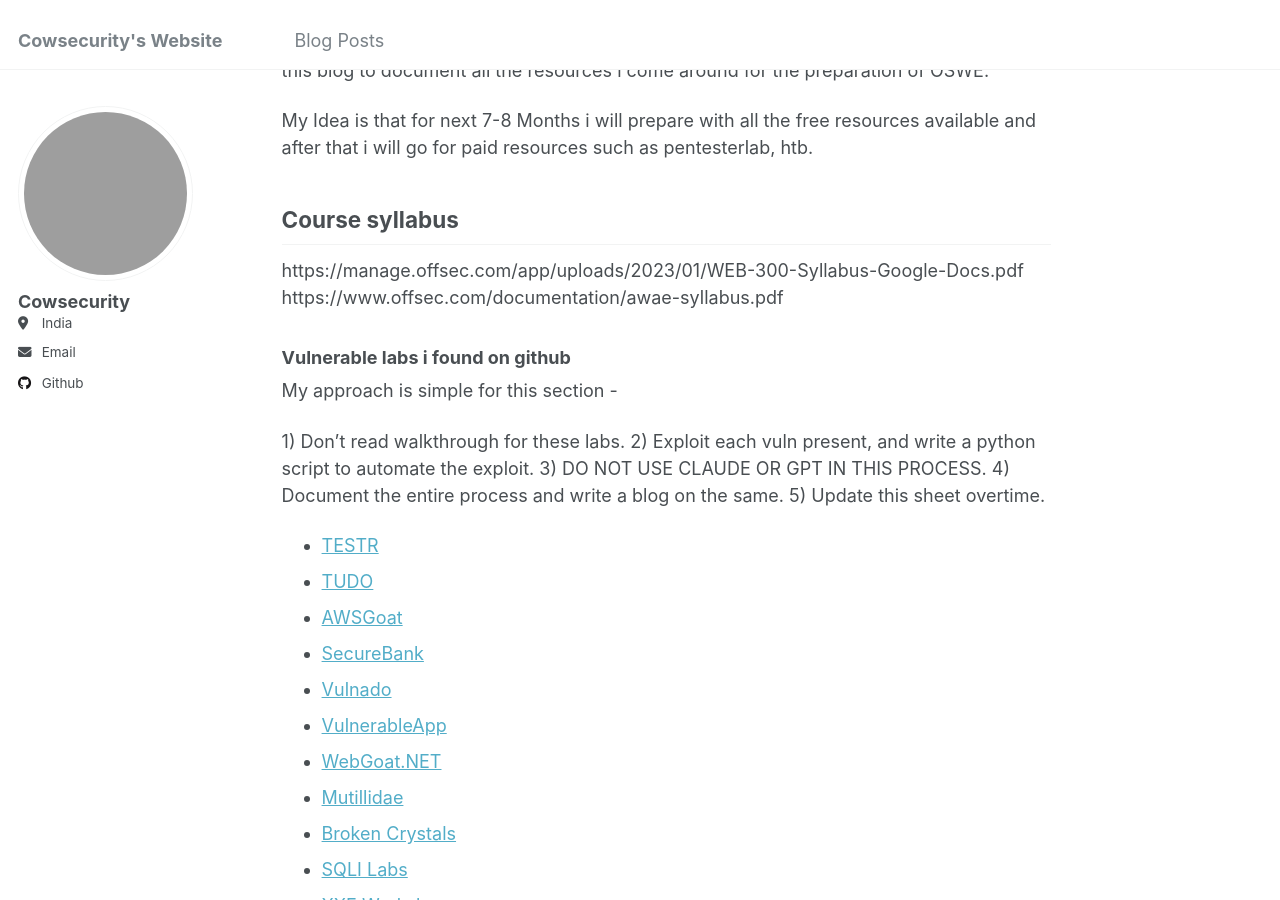
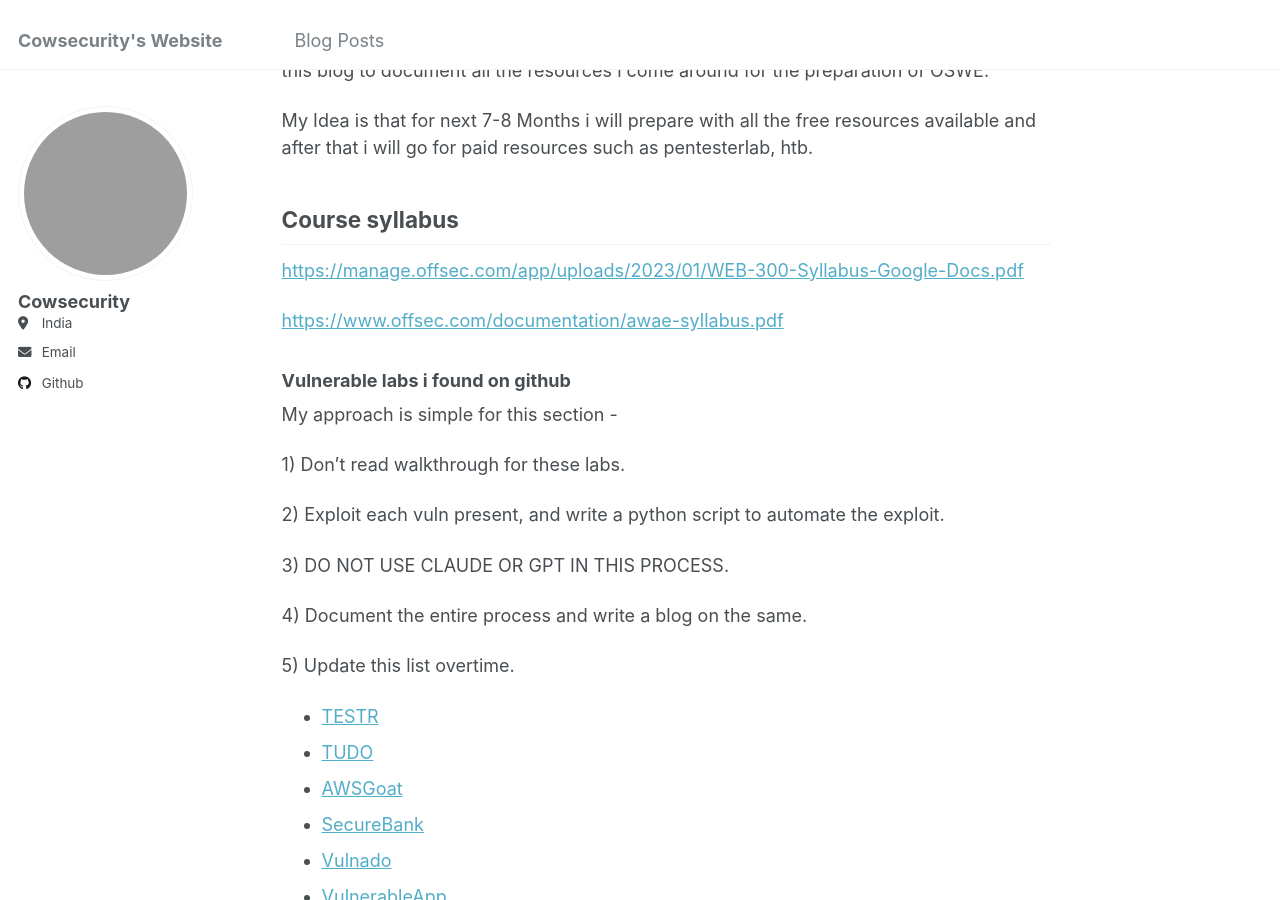
Before and after one commit to cowsecurity/cowsecurity.github.io, a Jekyll site: the page built from _posts/2024-09-29-oswe-prep.md, in a window 1280 px wide and 900 px high, scrolled down 200 px. Built offline with Jekyll 4.4.1, drawn with Linux system fonts in a browser that asks for light colours; grey boxes are pictures that could not be loaded.

Commit message:
Fix? Format

```diff
--- a/_posts/2024-09-29-oswe-prep.md
+++ b/_posts/2024-09-29-oswe-prep.md
@@ -13,18 +13,23 @@ My Idea is that for next 7-8 Months i will prepare with all the free resources a
 
 ## Course syllabus
 
-https://manage.offsec.com/app/uploads/2023/01/WEB-300-Syllabus-Google-Docs.pdf
-https://www.offsec.com/documentation/awae-syllabus.pdf
+[https://manage.offsec.com/app/uploads/2023/01/WEB-300-Syllabus-Google-Docs.pdf](https://manage.offsec.com/app/uploads/2023/01/WEB-300-Syllabus-Google-Docs.pdf)
+
+[https://www.offsec.com/documentation/awae-syllabus.pdf](https://www.offsec.com/documentation/awae-syllabus.pdf)
 
 ### Vulnerable labs i found on github
 
 My approach is simple for this section -
 
 1) Don't read walkthrough for these labs.
+
 2) Exploit each vuln present, and write a python script to automate the exploit.
+
 3) DO NOT USE CLAUDE OR GPT IN THIS PROCESS.
+
 4) Document the entire process and write a blog on the same.
-5) Update this sheet overtime.
+
+5) Update this list overtime.
 
 - [TESTR](https://github.com/bmdyy/testr)
 - [TUDO](https://github.com/bmdyy/tudo)
```
Also changed, not shown: _pages/about.md (+1 -4 lines).
